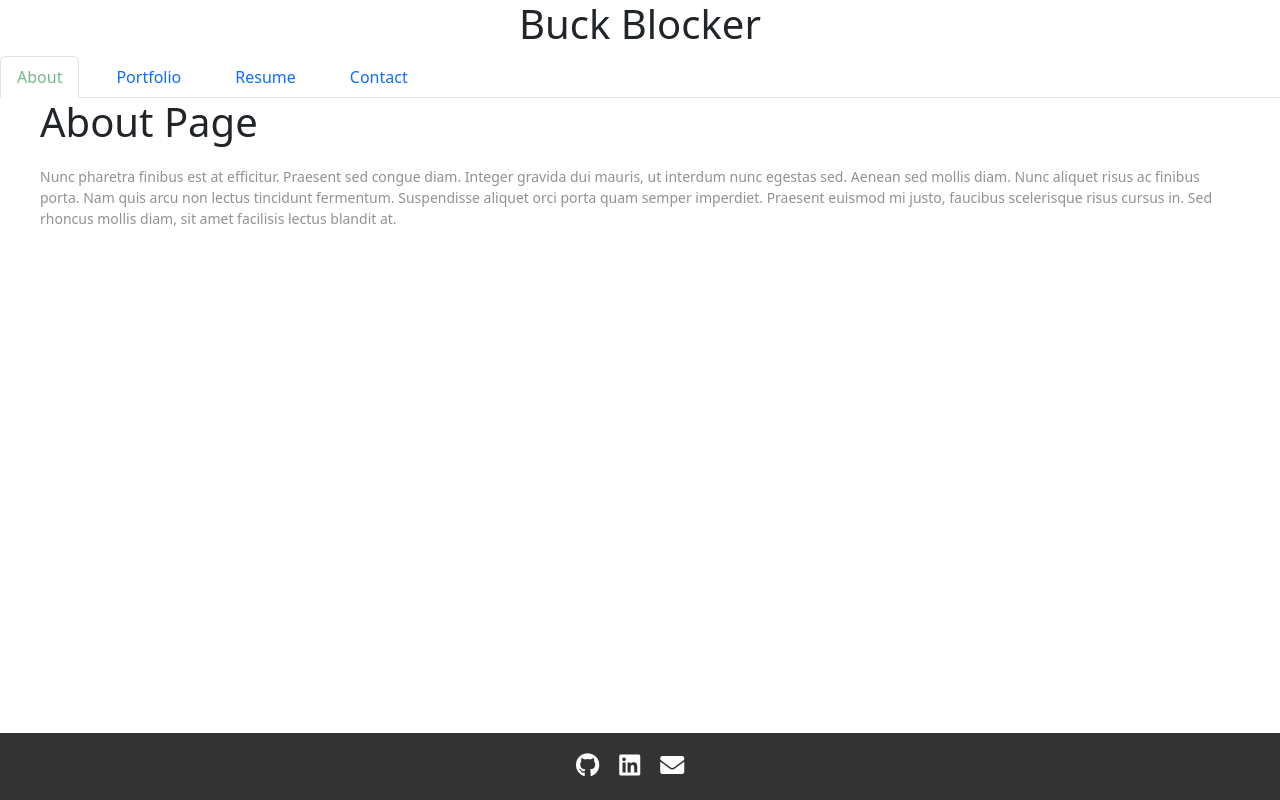
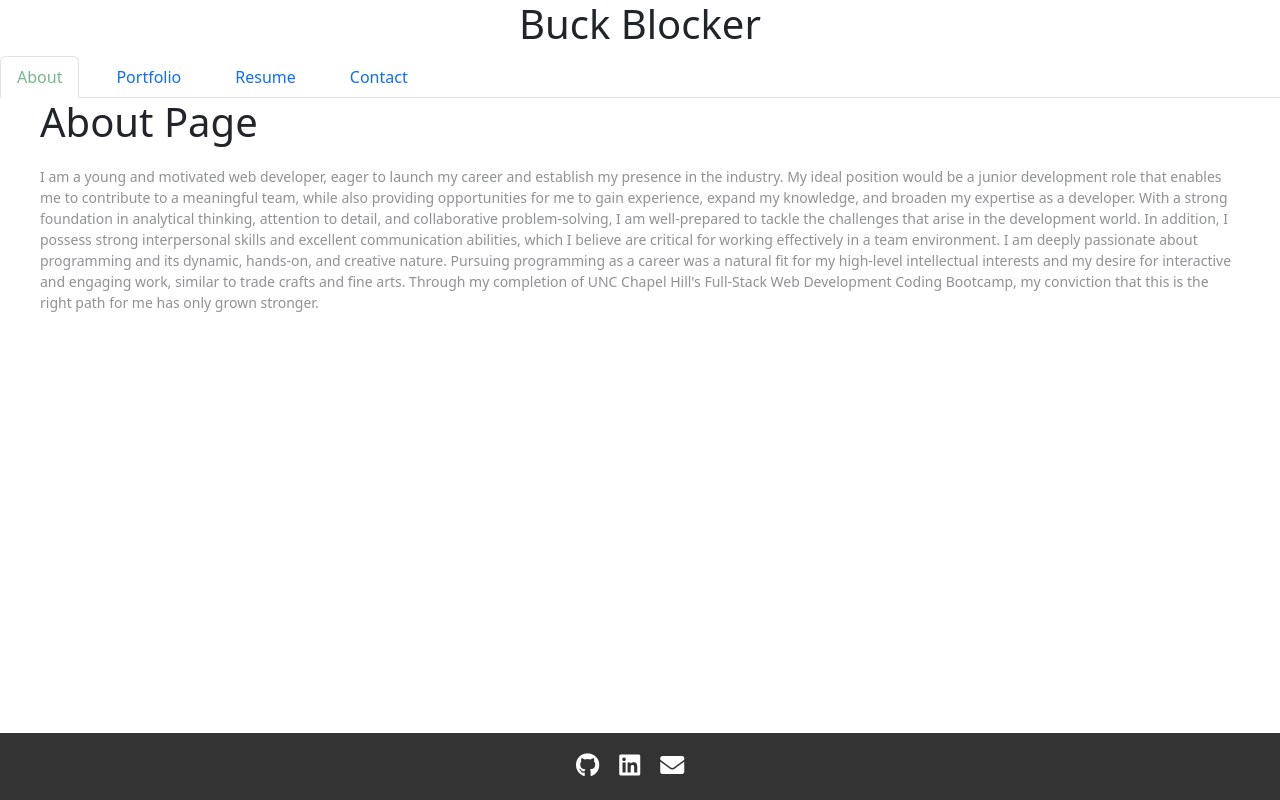
Before and after one commit to bucknorris336/Bucks-React-Portfolio, a React (Create React App) app: page / in a window 1280 px wide. Built offline with nearby package versions, Linux system fonts and the light colour scheme.

Commit message:
flushed out portfolio.js

```diff
--- a/src/components/pages/About.js
+++ b/src/components/pages/About.js
@@ -4,12 +4,23 @@ export default function About() {
     <div className="div-container">
       <h1 className="h1">About Page</h1>
       <p>
-        Nunc pharetra finibus est at efficitur. Praesent sed congue diam.
-        Integer gravida dui mauris, ut interdum nunc egestas sed. Aenean sed
-        mollis diam. Nunc aliquet risus ac finibus porta. Nam quis arcu non
-        lectus tincidunt fermentum. Suspendisse aliquet orci porta quam semper
-        imperdiet. Praesent euismod mi justo, faucibus scelerisque risus cursus
-        in. Sed rhoncus mollis diam, sit amet facilisis lectus blandit at.
+        I am a young and motivated web developer, eager to launch my career and
+        establish my presence in the industry. My ideal position would be a
+        junior development role that enables me to contribute to a meaningful
+        team, while also providing opportunities for me to gain experience,
+        expand my knowledge, and broaden my expertise as a developer. With a
+        strong foundation in analytical thinking, attention to detail, and
+        collaborative problem-solving, I am well-prepared to tackle the
+        challenges that arise in the development world. In addition, I possess
+        strong interpersonal skills and excellent communication abilities, which
+        I believe are critical for working effectively in a team environment. I
+        am deeply passionate about programming and its dynamic, hands-on, and
+        creative nature. Pursuing programming as a career was a natural fit for
+        my high-level intellectual interests and my desire for interactive and
+        engaging work, similar to trade crafts and fine arts. Through my
+        completion of UNC Chapel Hill's Full-Stack Web Development Coding
+        Bootcamp, my conviction that this is the right path for me has only
+        grown stronger.
       </p>
     </div>
   );
--- a/src/components/pages/Portfolio.js
+++ b/src/components/pages/Portfolio.js
@@ -1,57 +1,54 @@
 import React from "react";
+import { Container, Row, Col, Card, Button } from "react-bootstrap";
+import { projectsList } from "../utils/projectsList.js";
+import { FaGithub } from "react-icons/fa";
 
-import { projectsList } from "../../assets/projectsList";
-
-export default function Portfolio() {
+const Portfolio = () => {
   return (
-    <div className="container">
-      <h1 className="center">Porfolio Page</h1>
-      <section className="col-md-4 portfolio-grid">
-        {projectsList.map((project) => {
-          return (
-            <div key={project.name}>
-              <h3>{project.name}</h3>
-              <a href={project.githubLink}>
-                <img
-                  className="img-fluid"
-                  src={project.imageLink}
-                  alt="img poopoo"
-                />
+    <Container>
+      <h2 className="mt-3">Portfolio</h2>
+      <Row>
+        {projectsList.map((project) => (
+          <Col
+            md={4}
+            className="m-3 card-container d-flex flex-column"
+            key={project.title}
+          >
+            <div>
+              <h4>{project.title}</h4>
+              <a href={project.liveSite} target="_blank" rel="noreferrer">
+                <Card style={{ height: "147px", overflow: "hidden" }}>
+                  <img
+                    src={project.imgSrc}
+                    alt={project.title}
+                    className="img-fluid"
+                  />
+                </Card>
               </a>
               <p>{project.desc}</p>
             </div>
-          );
-        })}
-        {/* <div>
-          <h3>calm</h3>
-          <a href="https://www.example1.com">
-            <img className="img-fluid" src={calm} alt="calm" />
-          </a>
-          <p>Description for Image 1</p>
-        </div>
-        <div>
-          <h3>mealplan</h3>
-          <a href="https://www.example2.com">
-            <img className="img-fluid" src={mealplan} alt="mealplan" />
-          </a>
-          <p>Description for Image 2</p>
-        </div>
+            <Col
+              style={{
+                display: "flex",
+                justifyContent: "flex-start",
+                alignItems: "flex-end",
+                gap: "5px",
+              }}
+            >
+              <a href={project.githubLink} target="_blank" rel="noreferrer">
+                <Button variant="outline-dark">
+                  <FaGithub size={20} />
+                </Button>
+              </a>{" "}
+              <a href={project.liveSite} target="_blank" rel="noreferrer">
+                <Button variant="outline-dark">Live Site</Button>
+              </a>
+            </Col>
+          </Col>
+        ))}
+      </Row>
+    </Container>
+  );
+};
 
-        <div>
-          <h3>techblog</h3>
-          <a href="https://www.example3.com">
-            <img className="img-fluid" src={techblog} alt="techblog" />
-          </a>
-          <p>Description for Image 3</p>
-        </div>
-        <div>
-          <h3>weather</h3>
-          <a href="https://www.example4.com">
-            <img className="img-fluid" src={weather} alt="weather" />
-          </a>
-          <p>Description for Image 4</p>
-        </div> */}
-      </section>
-    </div>
-  );
-}
+export default Portfolio;
--- a/src/assets/projectsList.js
+++ b/src/utils/projectsList.js
@@ -55,12 +55,9 @@ export const projectsList = [
       "https://user-images.githubusercontent.com/62455130/237506663-9aee62b8-042b-4fc5-acc7-771fe5a9a1ce.png",
     desc: "An app that allows you to find the current weather in whatever city you'd like. It will even show the forecast for the next five days.",
     techUsed: [
-      "express",
-      "mysql2",
-      "sequelize",
-      "connect-session-sequelize",
-      "dotenv",
-      "bcrypt",
+      "html",
+      "css",
+      "javaScript",
     ],
     githubLink: "https://github.com/bucknorris336/Bucks-weather-bashboard",
     liveSite: "https://github.com/bucknorris336/Bucks-weather-bashboard",
```
